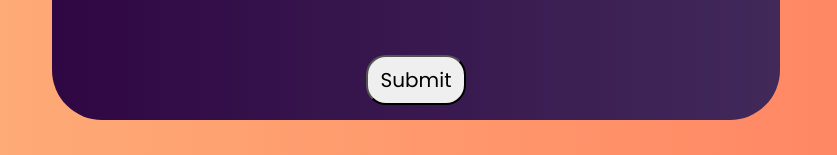
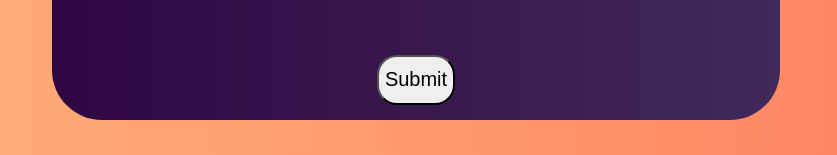
Before and after one commit to YoYo-Python/Survey, a plain HTML site: page index.html in a window 1280 px wide. Shown: the part 2583-2738 px from the top of the page, without its empty margins (224-1061 px from the left). Drawn offline with Linux system fonts and the light colour scheme.

Commit message:
Update styles.css

```diff
--- a/styles.css
+++ b/styles.css
@@ -274,7 +274,7 @@ textarea {
 
 #submit {
   height: 50px;
-  width: 100px;
+  width: fit-content
   font-family: Poppins;
   font-size: 20px;
   border-radius: 20px;
```
